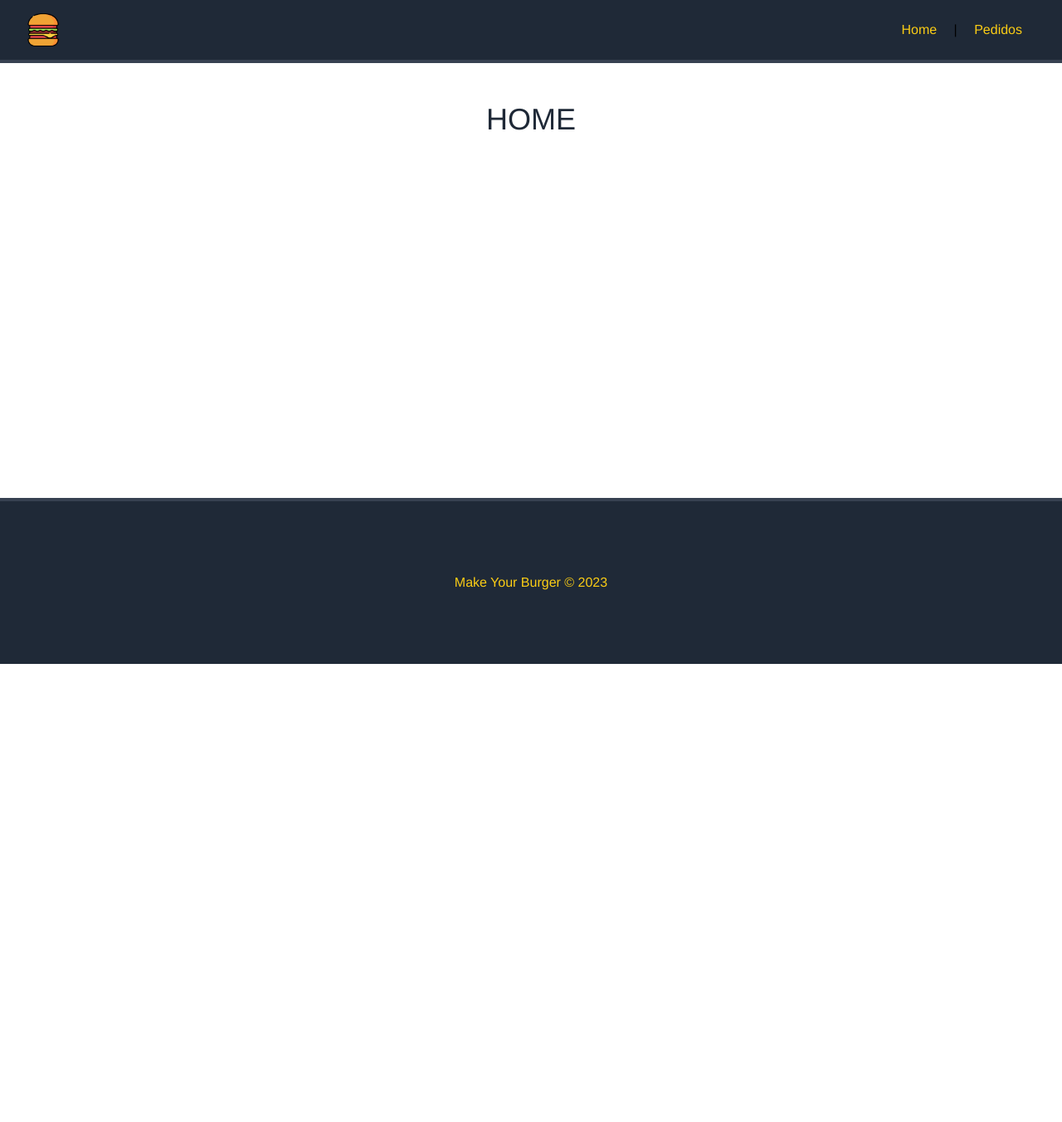
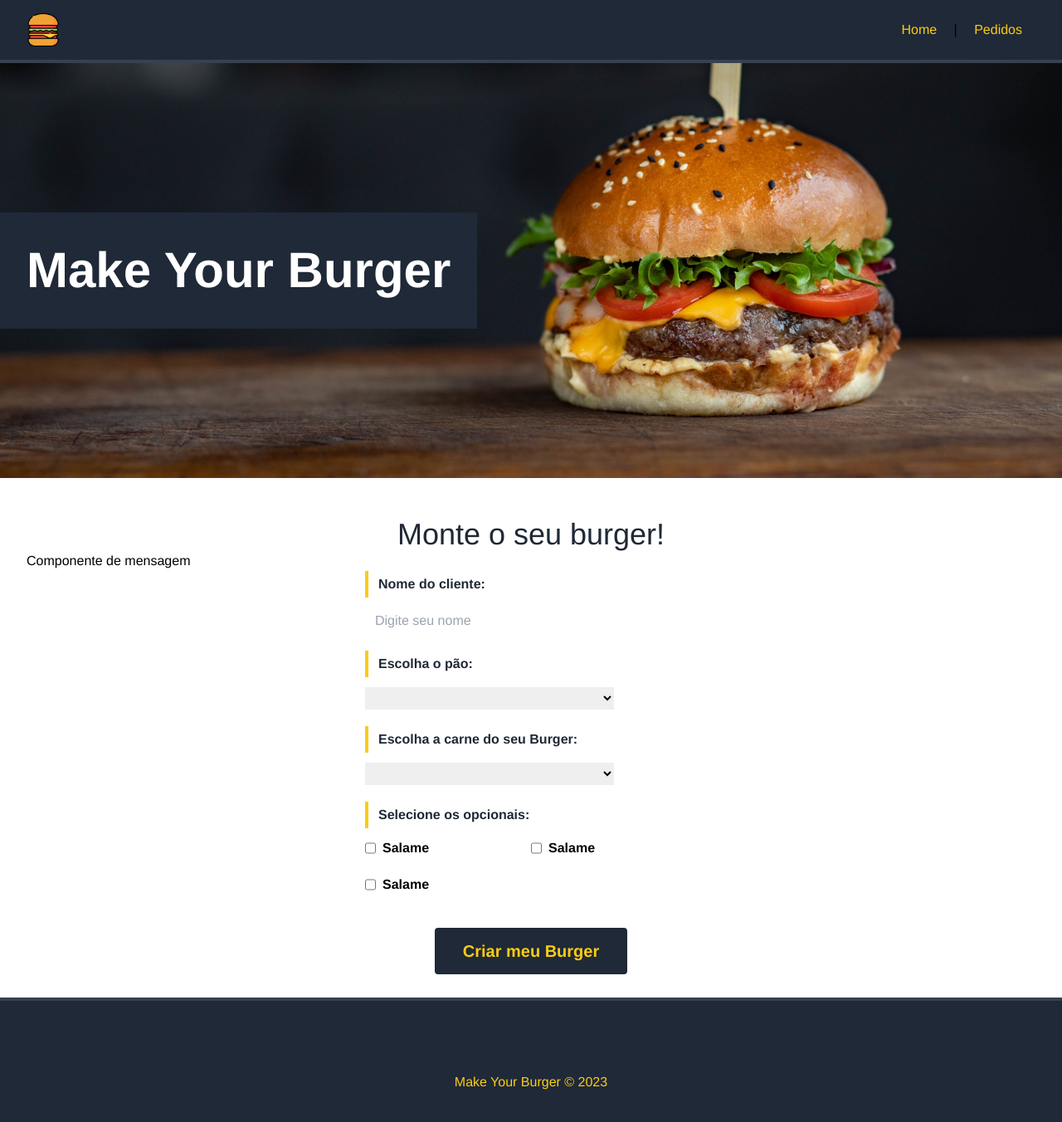
Before and after one commit to Kauacnok/make-your-burger, a Vue app in the folder web/: page / in a window 1280 px wide. Shown: the top 1352 px of the page at 83% size. Before the commit the page ends 800 px from the top, so only its background shows below. Built offline with nearby package versions, Linux system fonts and the light colour scheme.

Commit message:
finalized the form structure on the home page and did a bit of form styling

```diff
--- /dev/null
+++ b/web/src/components/Banner.vue
@@ -0,0 +1,11 @@
+<template>
+	<div id="main-banner">
+		<h1 class="text-6xl px-8 text-white text-center font-bold bg-gray-800 py-10">Make Your Burger</h1>
+	</div>
+</template>
+
+<script lang="ts">
+	export default {
+		name: 'Banner'
+	}
+</script>
--- /dev/null
+++ b/web/src/components/BurgerForm.vue
@@ -0,0 +1,83 @@
+<template>
+	<div>
+		<p>Componente de mensagem</p>
+		<div class="max-w-[400px] mx-auto ">
+			<form>
+				<div class="flex flex-col mb-5">
+					<label
+						for="name"
+						class="font-bold mb-3 text-gray-800 py-1 px-3 border-l-[4px] border-yellow-400"
+					>
+						Nome do cliente:
+					</label>
+					<input
+						type="text"
+						v-model="name"
+						name="name"
+						class="py-1 px-3 w-[300px]"
+						placeholder="Digite seu nome"
+					/>
+				</div>
+				<div class="flex flex-col mb-5">
+					<label
+						for="bread"
+						class="font-bold mb-3 text-gray-800 py-1 px-3 border-l-[4px] border-yellow-400"
+					>
+						Escolha o pão:
+					</label>
+					<select name="bread" id="bread" v-model="bread" class="py-1 px-3 w-[300px]" >
+						<option value="">Selecione o seu pão</option>
+						<option value="integral">Integral</option>
+					</select>
+				</div>
+				<div class="flex flex-col mb-5">
+					<label
+						for="meal"
+						class="font-bold mb-3 text-gray-800 py-1 px-3 border-l-[4px] border-yellow-400"
+					>
+						Escolha a carne do seu Burger:
+					</label>
+					<select name="meal" id="meal" v-model="meal" class="py-1 px-3 w-[300px]" >
+						<option value="">Selecione o seu pão</option>
+						<option value="maminha">Maminha</option>
+					</select>
+				</div>
+				<div class="flex flex-col mb-5">
+					<label
+						for="meal"
+						class="w-[100%] font-bold mb-3 text-gray-800 py-1 px-3 border-l-[4px] border-yellow-400"
+					>
+						Selecione os opcionais:
+					</label>
+					<div class="flex flex-row flex-wrap">
+						<div class="flex flex-row flex-wrap gap-2 justify-start w-1/2 mb-5">
+							<input type="checkbox" name="optionals" v-model="optionals" value="salame">
+							<span class="font-bold">Salame</span>
+						</div>
+						<div class="flex flex-row flex-wrap gap-2 justify-start w-1/2 mb-5">
+							<input type="checkbox" name="optionals" v-model="optionals" value="salame">
+							<span class="font-bold">Salame</span>
+						</div>
+						<div class="flex flex-row flex-wrap gap-2 justify-start w-1/2 mb-5">
+							<input type="checkbox" name="optionals" v-model="optionals" value="salame">
+							<span class="font-bold">Salame</span>
+						</div>
+					</div>
+				</div>
+				<div class="flex justify-center items-center">
+					<input
+						type="submit"
+						value="Criar meu Burger"
+						class="bg-gray-800 text-yellow-400 font-bold border-[2px] border-gray-800 rounded px-8 py-3 text-xl cursor-pointer transition hover:bg-transparent hover:text-gray-800"
+					>
+				</div>
+			</form>
+		</div>
+	</div>
+</template>
+
+<script>
+	export default {
+		name: 'BurgerForm'
+	}
+</script>
--- a/web/src/components/Footer.vue
+++ b/web/src/components/Footer.vue
@@ -1,5 +1,5 @@
 <template>
-	<footer class="absolute bottom-0 flex justify-center items-center w-full h-[200px] bg-gray-800 border-t-[4px] border-gray-700">
+	<footer class="flex justify-center items-center w-full h-[200px] bg-gray-800 border-t-[4px] border-gray-700">
 		<p class="text-yellow-400">Make Your Burger &copy; 2023</p>
 	</footer>
 </template>
--- a/web/src/global.css
+++ b/web/src/global.css
@@ -8,3 +8,13 @@
 	padding: 0px;
 	box-sizing: border-box;
 }
+
+#main-banner {
+	display: flex;
+	justify-content: flex-start;
+	align-items: center;
+	height: 500px;
+	background-image: url('../public/assets/burger.jpg');
+	background-position: 0 -250px;
+	background-size: cover;
+}
--- a/web/src/views/HomeView.vue
+++ b/web/src/views/HomeView.vue
@@ -1,11 +1,20 @@
 <template>
-  <div class="mt-12 mb-7 mx-8 min-h-[250px] text-center text-4xl text-gray-800">
-    <h1>HOME</h1>
+	<Banner />
+  <div class="mt-12 mb-7 mx-8 min-h-[250px]">
+    <h1 class="text-center text-4xl text-gray-800">Monte o seu burger!</h1>
+    <BurgerForm />
   </div>
 </template>
 
-<script lang="ts">
+<script>
+	import Banner from '../components/Banner'
+	import BurgerForm from '../components/BurgerForm'
+
 	export default {
-		name: 'HomeView'
+		name: 'HomeView',
+		components: {
+      Banner,
+      BurgerForm
+    }
 	}
 </script>
```
Also changed, not shown: web/src/assets/logo.png (deleted).
